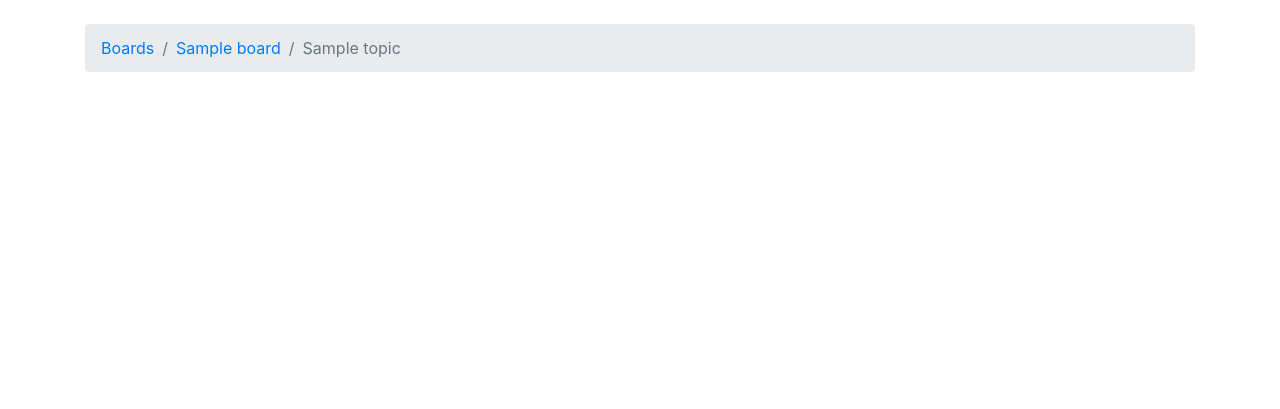
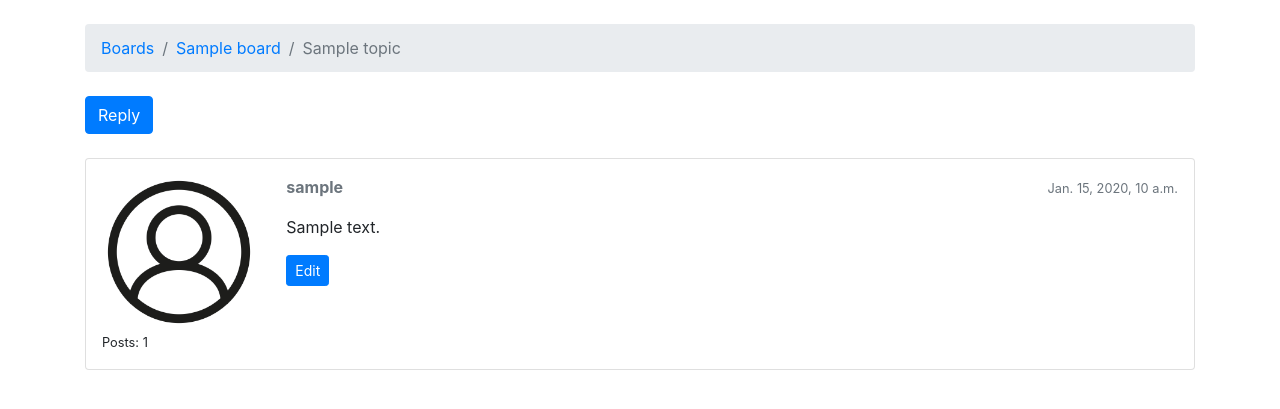
Before and after one commit to JC-ITData/django_practice01, a Django app: page /boards/1/topics/1/ in a window 1280 px wide. Shown: the part 56-465 px from the top of the page. Run offline with Django 3.2, Linux system fonts and the light colour scheme; a user stored in the database is signed in; tables that the repository leaves empty hold one stand-in row (values such as "Sample post"); some libraries are stand-ins or nearby versions.

Commit message:
Completed Topic_Posts template

```diff
--- a/jan_06_2018/templates/topic_posts.html
+++ b/jan_06_2018/templates/topic_posts.html
@@ -1,4 +1,6 @@
 {% extends 'base.html' %}
+
+{% load static %}
 
 {% block title %}{{ topic.subject }}{% endblock %}
 
@@ -9,5 +11,37 @@
 {% endblock %}
 
 {% block content %}
+    <div class="mb-4">
+      <a href="#" class="btn btn-primary" role="button">Reply</a>
+    </div>
+
+    {% for post in topic.posts.all %}
+      <div class="card mb-2">
+        <div class="card-body p-3">
+          <div class="row">
+            <div class="col-2">
+              <img src="{% static 'img/avatar.png' %}" alt="{{ post.created_by.username }}" class="w-100">
+              <small>Posts: {{ post.created_by.posts.count }}</small>
+            </div>
+            <div class="col-10">
+              <div class="row mb-3">
+                <div class="col-6">
+                  <strong class="text-muted">{{ post.created_by.username }}</strong>
+                </div>
+                <div class="col-6 text-right">
+                  <small class="text-muted">{{ post.created_at }}</small>
+                </div>
+              </div>
+              {{ post.message }}
+              {% if post.created_by == user %}
+                <div class="mt-3">
+                  <a href="#" class="btn btn-primary btn-sm" role="button">Edit</a>
+                </div>
+              {% endif %}
+            </div>
+          </div>
+        </div>
+      </div>
+    {% endfor %}
 
 {% endblock %}
```
Also changed, not shown: jan_06_2018/static/img/avatar.png (added).
